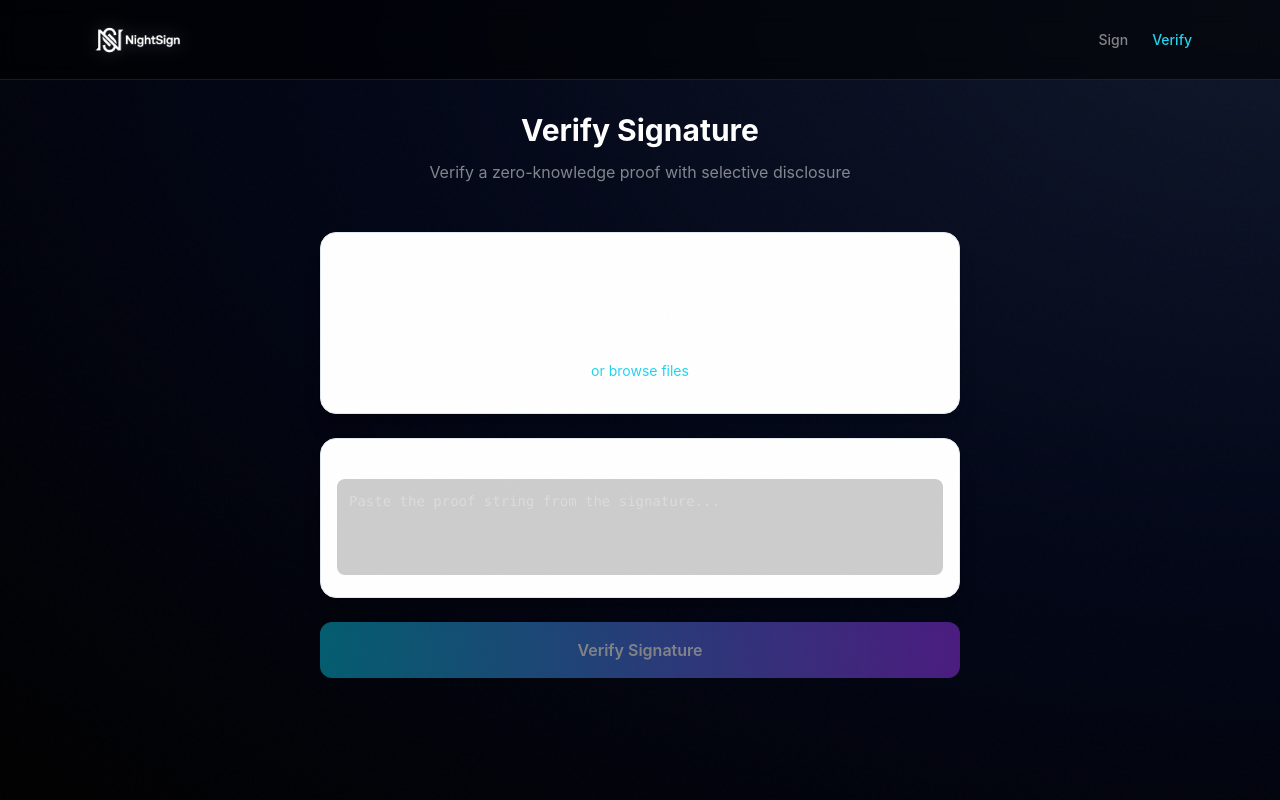
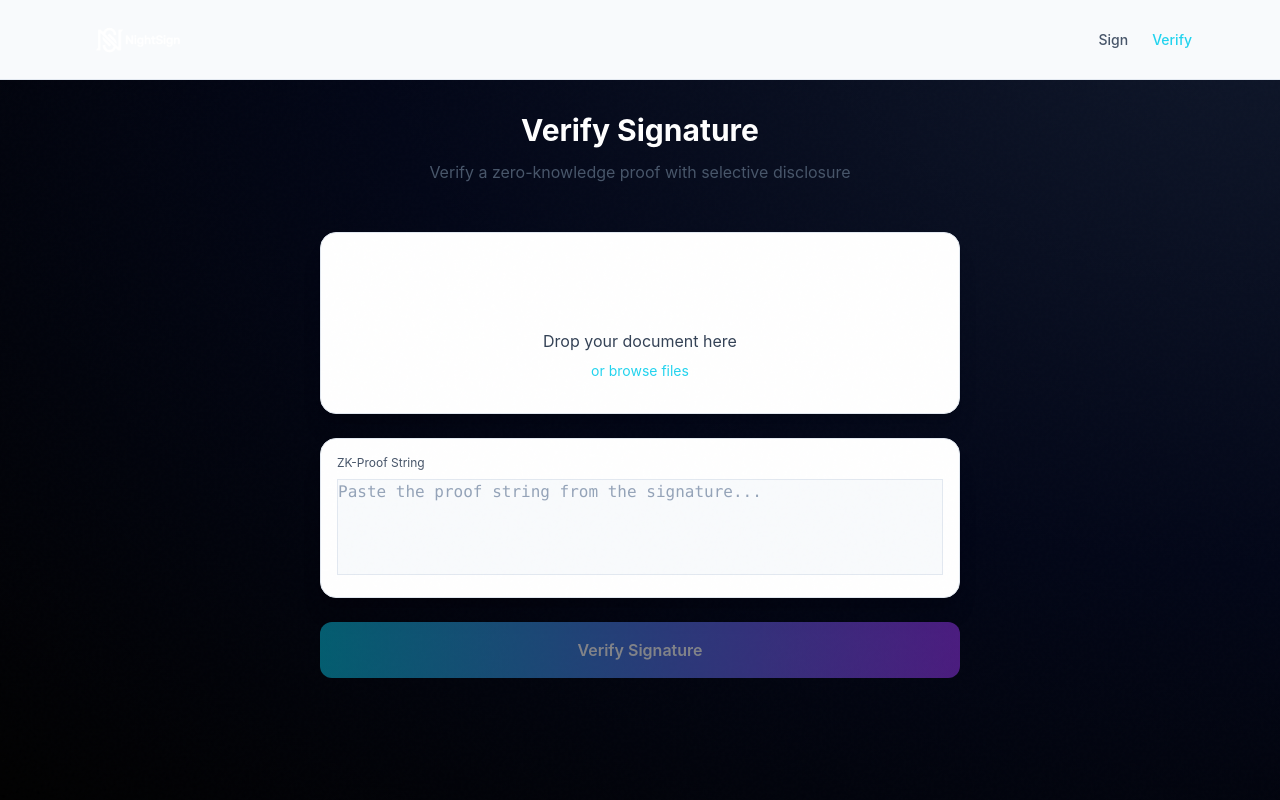
Before and after one commit to HarleysCodes/night-sign, a React (Vite) app: page /verify in a window 1280 px wide. Built offline with nearby package versions, Linux system fonts and the light colour scheme.

Commit message:
Fix: Verify page dark/light mode visibility

```diff
--- a/src/components/VerifySignature.tsx
+++ b/src/components/VerifySignature.tsx
@@ -129,7 +129,7 @@ export function VerifySignature() {
   return (
     <div className="space-bg min-h-screen">
       {/* Header */}
-      <header className="fixed top-0 left-0 right-0 z-50 h-20 border-b border-white/10 bg-black/60 backdrop-blur-md">
+      <header className="fixed top-0 left-0 right-0 z-50 h-20 border-b border-slate-200 dark:border-white/10 bg-slate-50 dark:bg-black/60 backdrop-blur-md">
         <div className="mx-auto flex h-full max-w-6xl items-center justify-between px-6">
           <a href="/" className="flex items-center" style={{ marginLeft: '-12px' }}>
             <img
@@ -143,7 +143,7 @@ export function VerifySignature() {
             />
           </a>
           <nav className="flex items-center gap-6">
-            <a href="/" className="text-sm text-white/50 hover:text-cyan-400 transition-colors font-medium">
+            <a href="/" className="text-sm text-slate-600 dark:text-white/50 hover:text-cyan-400 transition-colors font-medium">
               Sign
             </a>
             <span className="text-sm text-cyan-400 font-medium">Verify</span>
@@ -160,7 +160,7 @@ export function VerifySignature() {
           <h1 className="text-3xl font-bold text-white mb-3">
             Verify Signature
           </h1>
-          <p className="text-white/50">
+          <p className="text-slate-600 dark:text-white/50">
             Verify a zero-knowledge proof with selective disclosure
           </p>
         </motion.div>
@@ -184,8 +184,8 @@ export function VerifySignature() {
                         </svg>
                       </div>
                       <div>
-                        <h3 className="text-lg font-semibold text-white">Signature Verified</h3>
-                        <p className="text-sm text-white/50">Zero-knowledge proof is valid</p>
+                        <h3 className="text-lg font-semibold text-slate-900 dark:text-white">Signature Verified</h3>
+                        <p className="text-sm text-slate-600 dark:text-white/50">Zero-knowledge proof is valid</p>
                       </div>
                     </>
                   ) : (
@@ -196,8 +196,8 @@ export function VerifySignature() {
                         </svg>
                       </div>
                       <div>
-                        <h3 className="text-lg font-semibold text-white">Invalid Signature</h3>
-                        <p className="text-sm text-white/50">Proof verification failed</p>
+                        <h3 className="text-lg font-semibold text-slate-900 dark:text-white">Invalid Signature</h3>
+                        <p className="text-sm text-slate-600 dark:text-white/50">Proof verification failed</p>
                       </div>
                     </>
                   )}
@@ -227,7 +227,7 @@ export function VerifySignature() {
 
               <button
                 onClick={handleReset}
-                className="w-full rounded-xl border border-white/10 bg-white/5 px-4 py-3 font-medium text-white transition-colors hover:bg-white/10"
+                className="w-full rounded-xl border border-slate-200 dark:border-white/10 bg-slate-100 dark:bg-white/5 px-4 py-3 font-medium text-white transition-colors hover:bg-white/10"
               >
                 Verify Another Document
               </button>
@@ -260,7 +260,7 @@ export function VerifySignature() {
                     <svg className="h-12 w-12 text-white/20 mb-4" fill="none" viewBox="0 0 24 24" stroke="currentColor">
                       <path strokeLinecap="round" strokeLinejoin="round" strokeWidth={1.5} d="M7 16a4 4 0 01-.88-7.903A5 5 0 1115.9 6L16 6a5 5 0 011 9.9M15 13l-3-3m0 0l-3 3m3-3v12" />
                     </svg>
-                    <p className="text-white/60 mb-2">Drop your document here</p>
+                    <p className="text-slate-700 dark:text-white/60 mb-2">Drop your document here</p>
                     <label className="cursor-pointer text-sm text-cyan-400 hover:text-cyan-300">
                       or browse files
                       <input type="file" className="hidden" onChange={handleFileSelect} />
@@ -271,14 +271,14 @@ export function VerifySignature() {
 
               {/* Proof String Input */}
               <div className="glass-card p-4">
-                <label className="block text-xs text-white/40 mb-2">
+                <label className="block text-xs text-slate-600 dark:text-white/40 mb-2">
                   ZK-Proof String
                 </label>
                 <textarea
                   value={proofString}
                   onChange={(e) => setProofString(e.target.value)}
                   placeholder="Paste the proof string from the signature..."
-                  className="w-full bg-black/20 rounded-lg p-3 text-sm text-white placeholder-white/30 font-mono resize-none h-24 focus:outline-none focus:ring-1 focus:ring-cyan-500/50"
+                  className="w-full bg-slate-50 dark:bg-black/40 border border-slate-200 dark:border-white/10 text-slate-900 dark:text-white placeholder-slate-400 dark:placeholder-white/30 font-mono resize-none h-24 focus:outline-none focus:ring-1 focus:ring-cyan-500/50"
                 />
               </div>
 
@@ -352,7 +352,7 @@ function DisclosureCard({
         <p className={`text-sm font-medium ${verified ? "text-emerald-400" : "text-red-400"}`}>
           {label}
         </p>
-        <p className="text-xs text-white/50">{description}</p>
+        <p className="text-xs text-slate-600 dark:text-white/50">{description}</p>
       </div>
     </div>
   );
```
